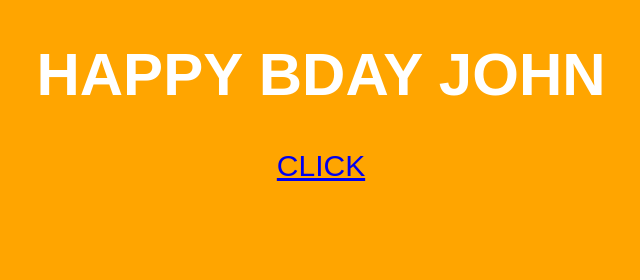
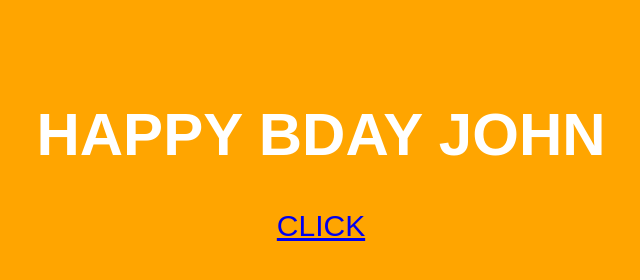
Before and after one commit to francobk/WEB-JHON, a plain HTML site: page index.html in a window 1280 px wide. Shown: the whole page, without its empty margins (319-959 px from the left). Drawn offline with Linux system fonts and the light colour scheme.

Commit message:
Update index.html

```diff
--- a/index.html
+++ b/index.html
@@ -14,7 +14,7 @@ body {
 /* Header/Logo Title */
 
 .header {
-
+  padding: 60px;
   text-align: center;
   background: orange;
   color: white;
```
